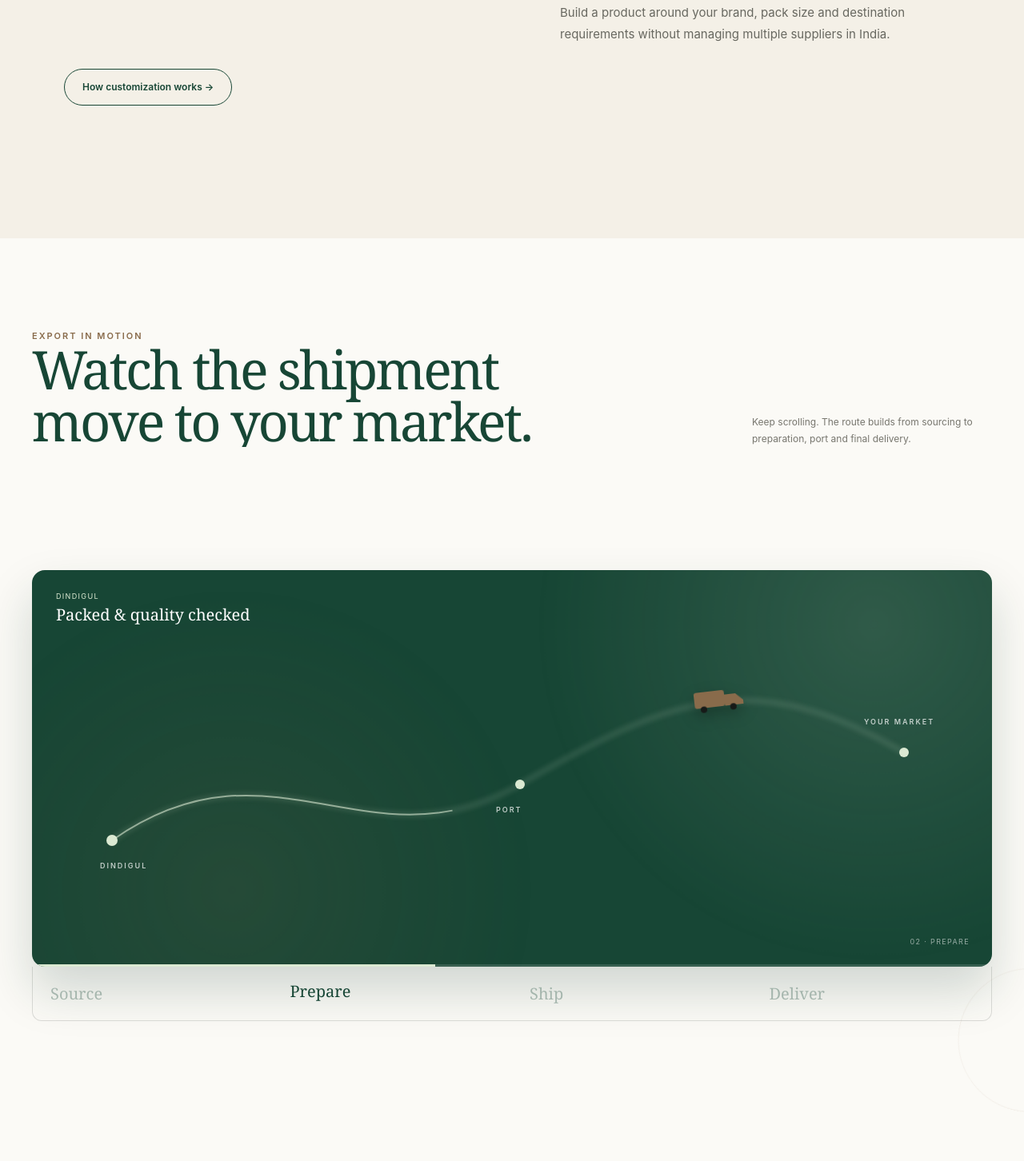
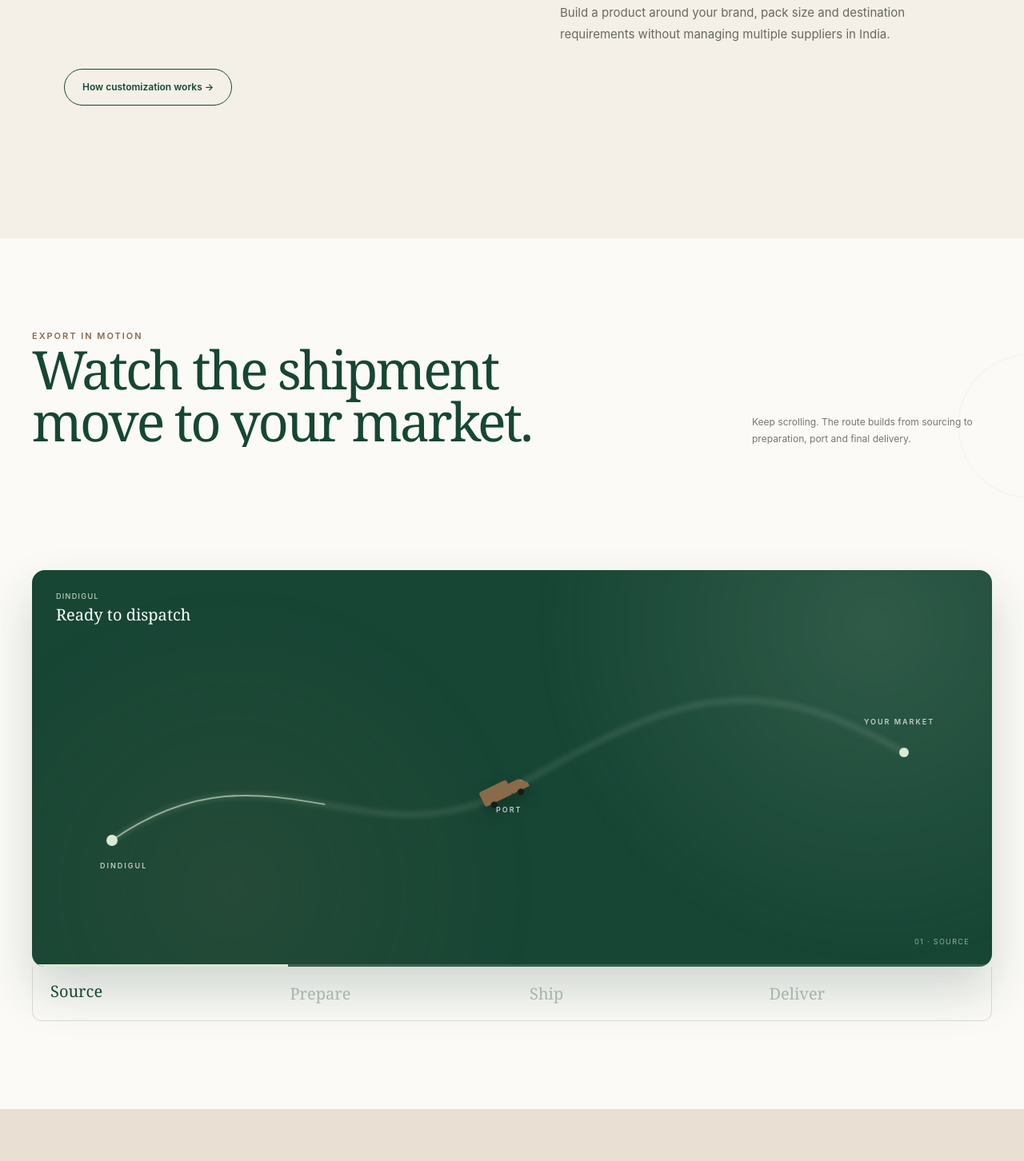
Before and after one commit to Lokesh-5618/sri-jothi-site, a React (Vite) app: page / in a window 1280 px wide. Shown: the part 3801-5253 px from the top of the page at 80% size. Built offline with nearby package versions, Linux system fonts and the light colour scheme.

Commit message:
Update index.css

```diff
--- a/src/index.css
+++ b/src/index.css
@@ -753,7 +753,7 @@ body:before {
 .journey-note { max-width: 300px; font-size: 12px; line-height: 1.7; color: var(--muted); }
 /* tall scroll track: the extra height (300vh - 100vh) is the scroll
    distance the user travels while the section stays pinned in place */
-.journey-scroll { position: relative; height: 900vh; }
+.journey-scroll { position: relative; height: 100vh; }
 .journey-pin {
   position: sticky;
   top: 0;
```
